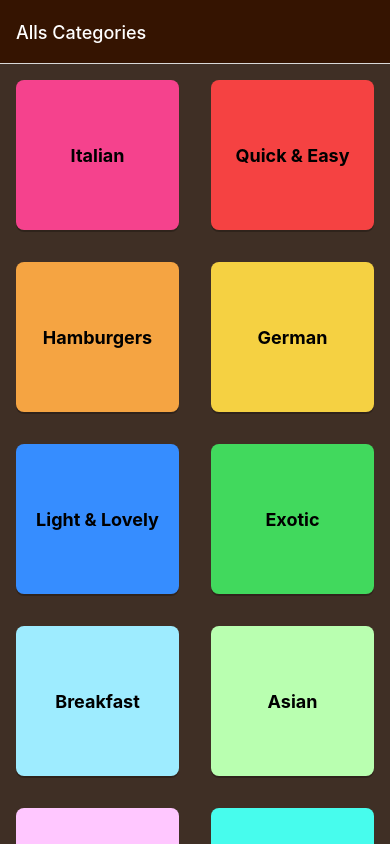
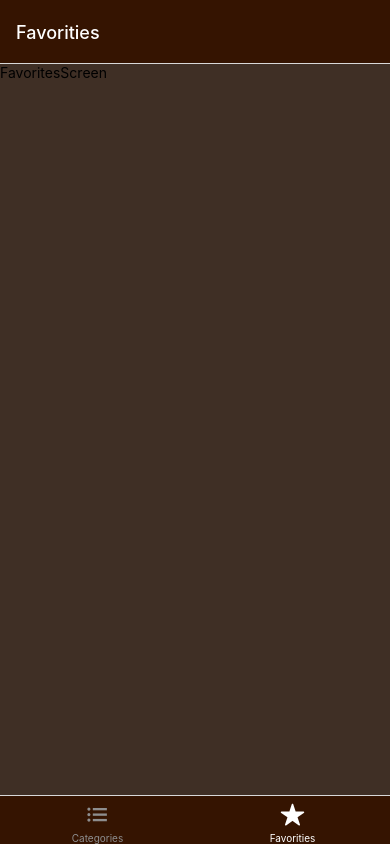
Before and after one commit to nicolaspenagos/react-native-the-practical-guide, a React Native app in the folder meals-app/: screen /Favorities in a window 390 px wide. Built offline with nearby package versions, Linux system fonts and the light colour scheme.

Commit message:
Meals app nested navigation has been done

```diff
--- a/meals-app/App.js
+++ b/meals-app/App.js
@@ -5,8 +5,40 @@ import { NavigationContainer } from "@react-navigation/native";
 import { createNativeStackNavigator } from "@react-navigation/native-stack";
 import MealsOverviewScreen from "./screens/MealsOverviewScreen";
 import MealDetailScreen from "./screens/MealDetailScreen";
+import { createBottomTabNavigator } from "@react-navigation/bottom-tabs";
+import FavoritesScreen from "./screens/FavoritesScreen";
+import Ionicons from "@expo/vector-icons/Ionicons";
 
 const Stack = createNativeStackNavigator();
+const BottomTab = createBottomTabNavigator();
+
+const BottomTabNavigator = () => {
+  return (
+    <BottomTab.Navigator
+      screenOptions={screenOptions}
+      sceneContainerStyle={{ backgroundColor: "#3f2f25" }}
+    >
+      <BottomTab.Screen
+        name="Categories"
+        component={CategoriesScreen}
+        options={{
+          tabBarIcon: ({ color, size }) => (
+            <Ionicons name="list" color={color} size={size} />
+          ),
+        }}
+      />
+      <BottomTab.Screen
+        name="Favorities"
+        component={FavoritesScreen}
+        options={{
+          tabBarIcon: ({ color, size }) => (
+            <Ionicons name="star" color={color} size={size} />
+          ),
+        }}
+      />
+    </BottomTab.Navigator>
+  );
+};
 
 export default function App() {
   return (
@@ -15,13 +47,16 @@ export default function App() {
       <NavigationContainer>
         <Stack.Navigator screenOptions={screenOptions}>
           <Stack.Screen
-            name="MealsCategories"
-            component={CategoriesScreen}
-            options={{ title: "Alls Categories" }}
+            name="BottomTab"
+            component={BottomTabNavigator}
+            options={{
+              headerShown: false,
+            }}
           />
           <Stack.Screen
             name="MealsOverview"
             component={MealsOverviewScreen}
+
             //options={({ route, navigation }) => {
             //  const catId = route.params.categoryId;
             //  return {
@@ -32,6 +67,9 @@ export default function App() {
           <Stack.Screen
             name="MealDetail"
             component={MealDetailScreen}
+            options={{
+              title: "About the meal",
+            }}
             // The value of the header element should be a JSX compomey
             /*
             options={{
@@ -62,4 +100,8 @@ const screenOptions = {
   contentStyle: {
     backgroundColor: "#3f2f25",
   },
+  tabBarStyle: {
+    backgroundColor: "#351401",
+  },
+  tabBarActiveTintColor: "white",
 };
--- a/meals-app/package.json
+++ b/meals-app/package.json
@@ -9,6 +9,7 @@
     "web": "expo start --web"
   },
   "dependencies": {
+    "@react-navigation/bottom-tabs": "^6.5.11",
     "@react-navigation/native": "^6.1.9",
     "@react-navigation/native-stack": "^6.9.16",
     "@react-navigation/stack": "^6.3.20",
--- /dev/null
+++ b/meals-app/screens/FavoritesScreen.js
@@ -0,0 +1,9 @@
+import React from 'react';
+import { Text } from 'react-native';
+function FavoritesScreen() {
+  return (
+    <Text>FavoritesScreen</Text>
+  )
+}
+
+export default FavoritesScreen;
```
Also changed, not shown: 1 other file (tests, documents, lock files or other folders).
